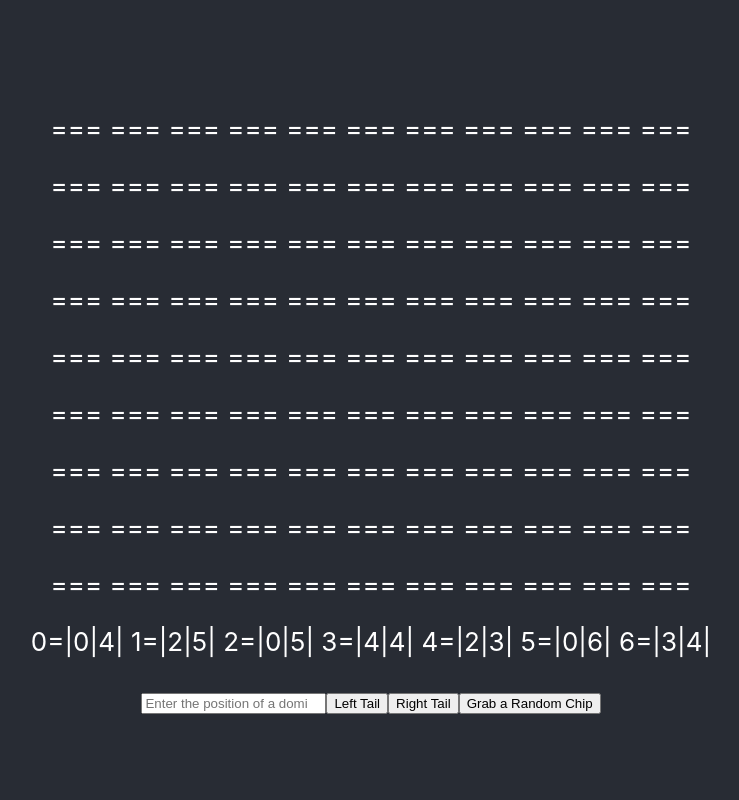
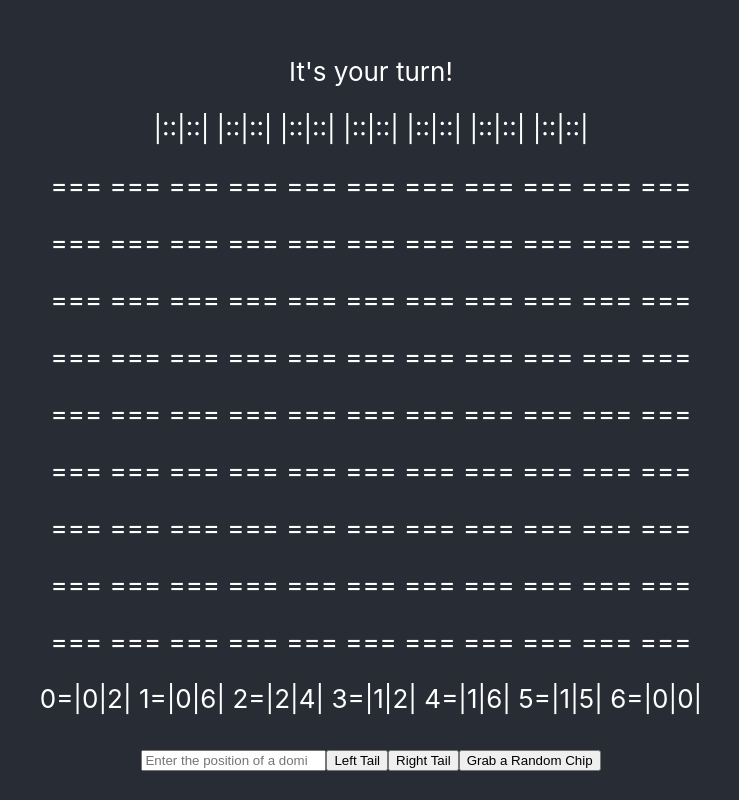
Before and after one commit to uprm-inso4116-2024-2025-s1/semester-project-multiplayer-dominoes, a React (Create React App) app in the folder frontend/: page / in a window 1280 px wide. Shown: the whole page, without its empty margins (269-1008 px from the left). Built offline with nearby package versions, Linux system fonts and the light colour scheme.

Commit message:
11 basic game ai implementation (#76)
* Bot plays domino tiles

* Bot can play with player

* Take turns between player and bot

* Added comments

* Fix bot-chip draw mistake

* Added alerts to see who won.

* fixed domino bot mistake

```diff
--- /dev/null
+++ b/frontend/src/gamestate/Bot.js
@@ -0,0 +1,40 @@
+import { Table, Corner, Domino } from "./table.js";
+
+class DominoBot {
+
+    /**
+     * @param {array} table - The table where the bot will be playing.
+     * @param {array} hand - Array of tuples representing the tiles the bot currently has.
+     */
+    constructor(table, hand){
+        this.table = table;
+        this.hand = hand;
+    }
+
+    chooseDomino(){
+        for(let i = 0; i < this.hand.length; i++){
+            let domino = this.hand[i];
+            if (this.table.leftTail.freeCorners.includes(domino[0]) || this.table.leftTail.freeCorners.includes(domino[1])) {
+                return { domino, corner: Corner.LEFT };
+            }
+            if (this.table.rightTail.freeCorners.includes(domino[0]) || this.table.rightTail.freeCorners.includes(domino[1])) {
+                return { domino, corner: Corner.RIGHT };
+            }
+        }
+        return null; // If no valid domino to play
+    }
+
+    playTurn() {
+        const move = this.chooseDomino();
+        if (move) {
+            this.table.placeDomino(move.domino, move.corner);
+            this.hand.splice(this.hand.indexOf(move.domino), 1); // Remove the played domino from hand
+            return true;
+        } else {
+            return false; // Bot can't make a valid move
+        }
+    }
+
+}
+
+export default DominoBot;
--- a/frontend/src/gamestate/experimentalGame.js
+++ b/frontend/src/gamestate/experimentalGame.js
@@ -1,5 +1,6 @@
 import {Table,Corner} from './table.js';
 import React, { useState, useEffect } from 'react';
+import DominoBot from './Bot.js';
 
 function MainGame(){
     let default_path = [
@@ -15,6 +16,7 @@ function MainGame(){
     ];
 
     const [playerDominoIndex, setPlayerDominoIndex] = useState('');
+    const [currentTurn, setCurrentTurn] =useState('Player');
 
     const [data, setData] = useState({
         Domino: undefined,
@@ -23,6 +25,14 @@ function MainGame(){
 
     let tempTableState = new Table(default_path);
     let initialPlayerHand = tempTableState.playerChips();
+    let botHand = tempTableState.playerChips();
+    let bot = new DominoBot(tempTableState, botHand);
+
+    const [botData, setbotData] = useState({
+        BotHand: botHand,
+        DbHand: drawBotChips(botHand),
+        BotPlayer: bot
+    })
 
     const [tableData, setTableData] = useState({
         TableState: tempTableState,
@@ -33,6 +43,53 @@ function MainGame(){
         DrawHand: drawChips(initialPlayerHand),
         PlayerInput: false,
     });
+
+    /** Uses the playturn function from the bot to see if the bot can make a move. If they can't, they will pickup
+     * dominoes until they can or until chips run out. Is recursive.
+     *
+     * @param {array} botData - The hand the bot currently has.
+     * @param {array} tableData - The current setup of the table.
+     * @param {*} setbotData - Setter for the bot hand.
+     * @param {*} setTableData - Setter for the table data.
+     */
+    function botPlayTurn(botData, tableData, setbotData, setTableData) {
+        setTimeout(() => {
+            let botMoved = botData.BotPlayer.playTurn();
+            if (botMoved) {
+                // Update bot data and table if a move was successfully made
+                setbotData({
+                    BotHand: botData.BotPlayer.hand,
+                    DbHand : drawBotChips(botData.BotHand),
+                    BotPlayer: botData.BotPlayer
+                });
+                setTableData({
+                    TableState: tableData.TableState,
+                    DrawMatrix: tableData.TableState.drawTable().split('\n')
+                });
+
+                if(botData.BotPlayer.hand.length === 0){
+                    alert("Bot has won.");
+                    return;
+                }
+                setCurrentTurn('Player');
+            } else if (tableData.TableState.availableDominos !== 0) {
+                // If the bot cannot play, and there are still dominos available to draw
+                botData.BotHand.push(tableData.TableState.grabRandomChip());
+
+                // Update the bot's hand
+                setbotData({
+                    BotHand: botData.BotHand,
+                    DbHand: drawBotChips(botData.BotHand),
+                    BotPlayer: botData.BotPlayer
+                });
+
+                // Retry playing after grabbing a new domino
+                botPlayTurn(botData, tableData, setbotData, setTableData);
+            } else { //Bot cannot make a move and cannot draw more dominoes.
+                setCurrentTurn('Player');
+            }
+        }, 3000); // Give a 3-second delay before the bot plays
+    }
 
     useEffect(() => {
         // This runs when the player places a domino on the table.
@@ -58,6 +115,14 @@ function MainGame(){
                 });
 
                 setPlayerDominoIndex('');
+
+                if(playerData.PlayerHand.length === 0 ){
+                    alert("Player wins!");
+                    return;
+                }
+                // Bot's turn to play
+                setCurrentTurn('bot');
+                botPlayTurn(botData, tableData, setbotData, setTableData);
             }
         }
 
@@ -89,10 +154,27 @@ function MainGame(){
         return str;
     }
 
-
+    // Convert a matrix into a string to visualize the bots hand. The numbers are not shown.
+    function drawBotChips(chips){
+        let str = "";
+        for(let i = 0; i < chips.length; i++){
+            if(chips[i]) str += "|::|::| ";
+        }
+        return str;
+    }
 
     return(
     <div className='table_game'>
+        {/*Displays who's turn it is.*/}
+        <div className='turnInfo'>
+                <p>{currentTurn === 'Player' ? "It's your turn!" : "Bot is thinking..."}</p>
+        </div>
+
+        {/*Shows the placeholder dominoes for the bot.*/}
+        <div className='BotInfo'>
+                <p>{botData.DbHand}</p>
+        </div>
+
         <div className='table'>
             {tableData.DrawMatrix.map(e => <p>{e}</p>)}
         </div>
```
